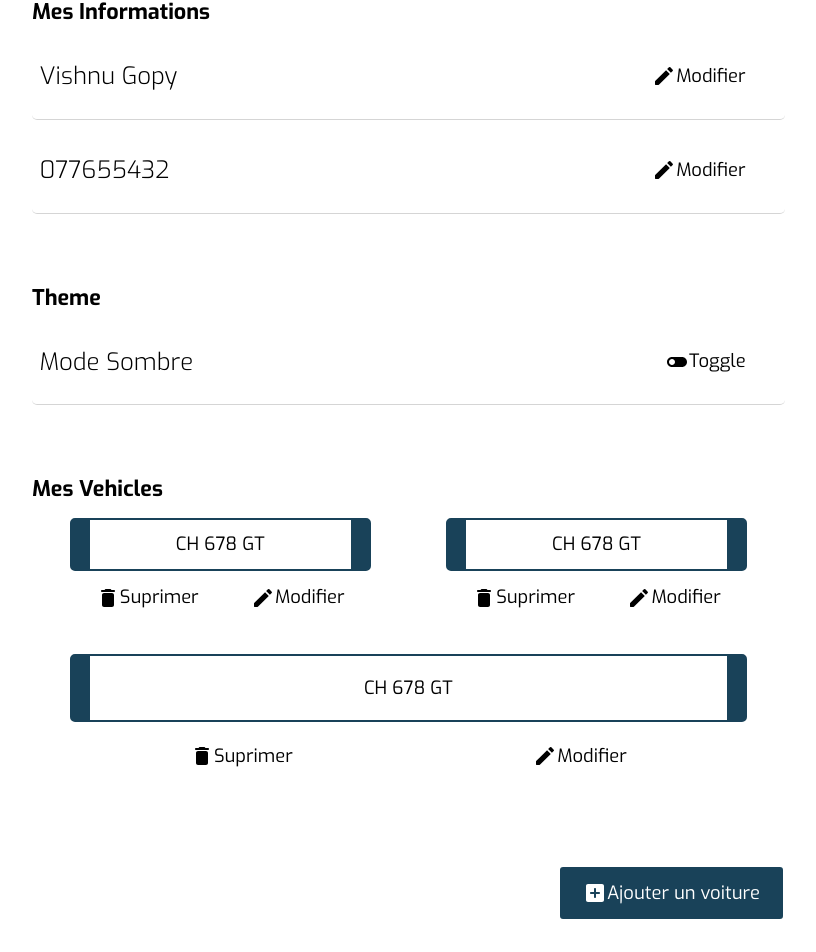
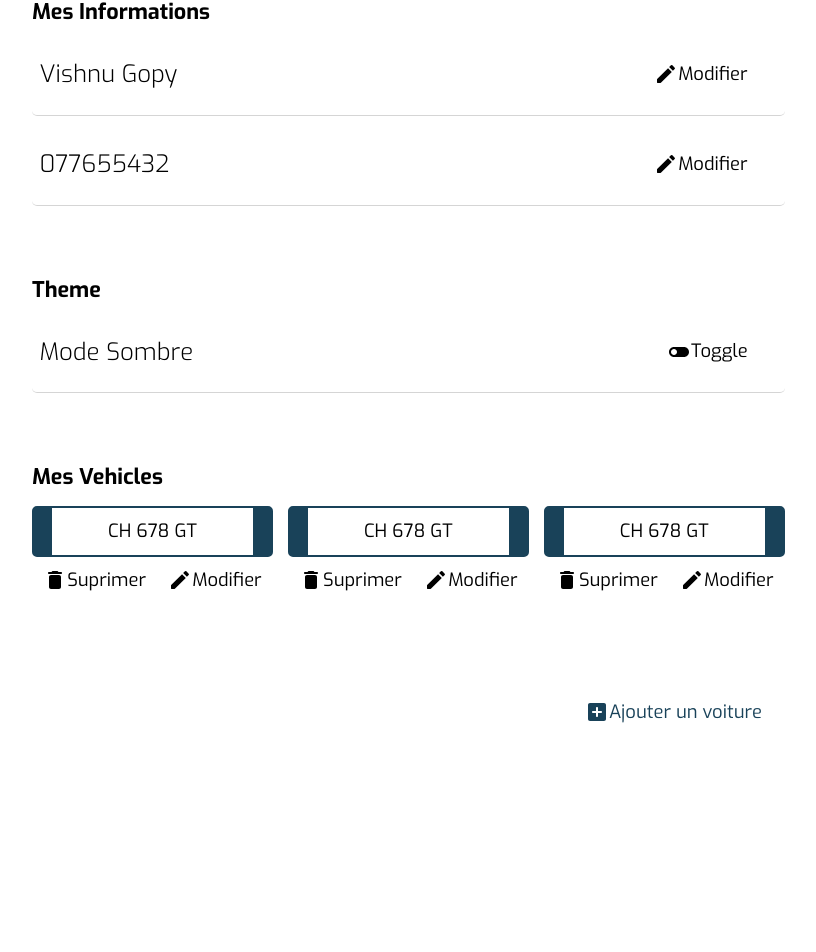
Before and after one commit to AlertnGo/AlertngoFront, a React (Create React App) app: page /me in a window 1280 px wide. Shown: the part 251-1203 px from the top of the page, without its empty margins (224-1040 px from the left). After the commit the page ends 1040 px from the top, so only its background shows below. Built offline with nearby package versions, Linux system fonts and the light colour scheme.

Commit message:
scss plus fonts

```diff
--- a/src/components/MyProfile/style.scss
+++ b/src/components/MyProfile/style.scss
@@ -25,8 +25,10 @@
     display: flex;
     flex-wrap: row;
     flex-wrap: wrap;
+    justify-content: space-around;
+    gap: 2%;
     .ndpdiv {
-      margin: 2% 5%;
+      margin: 2% auto 3% auto;
       flex: 1;
 
       .ndplate {
@@ -62,16 +64,22 @@
     border-radius: 5px;
     cursor: pointer;
     padding: 1% 3%;
-    border: 2px solid $white;
+    transition: all 0.3s ease;
 
     &:hover {
-      border: 2px solid $black;
+      background: $darkmaincolor;
+      color: $white;
     }
   }
 
   .super {
-    background: $darkmaincolor;
-    color: $white;
+    color: $darkmaincolor;
+    background: $white;
     margin: 8% 0% 0% auto;
+
+    &:hover {
+      background: $darkmaincolor;
+      color: $white;
+    }
   }
 }
```
